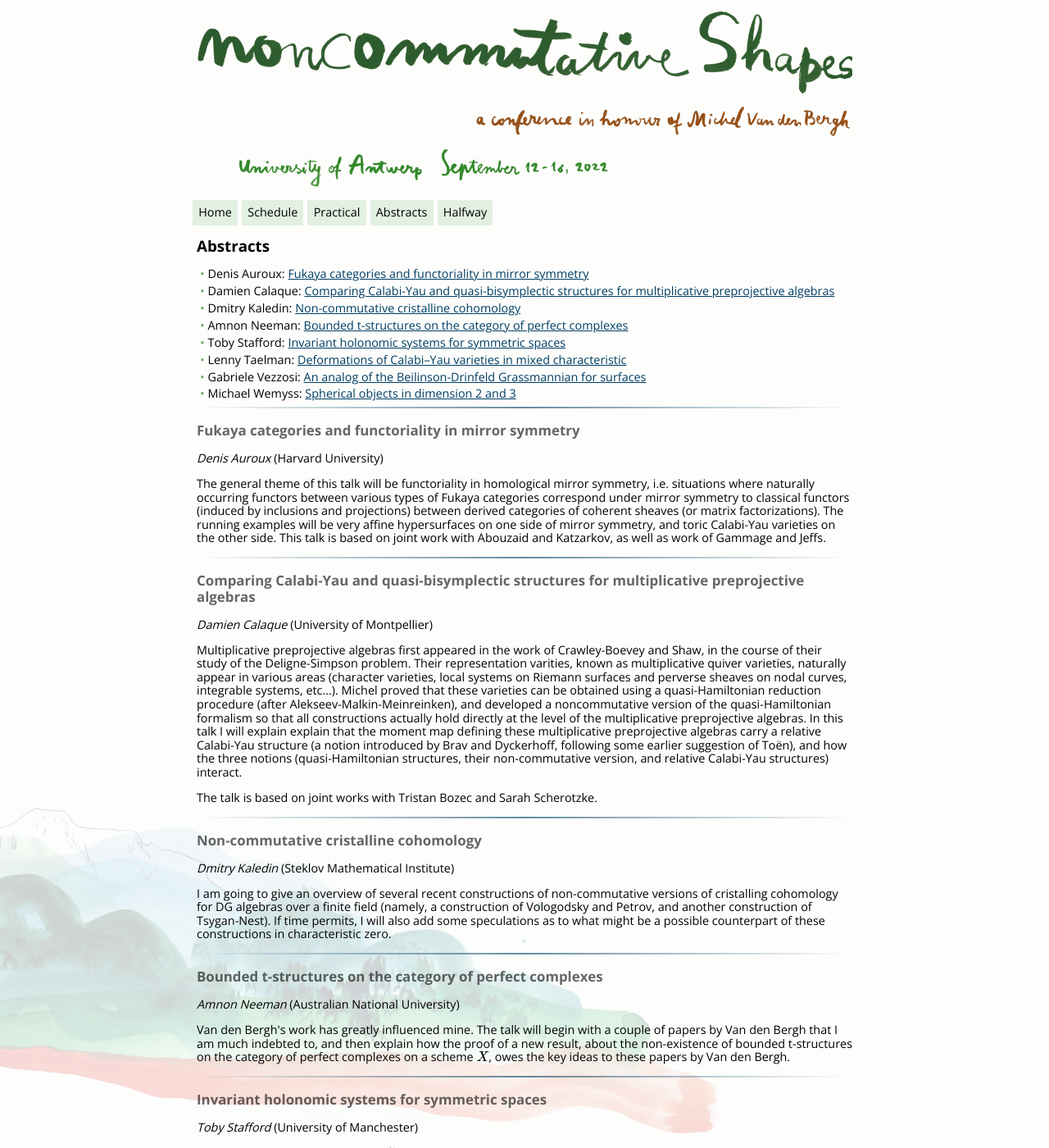
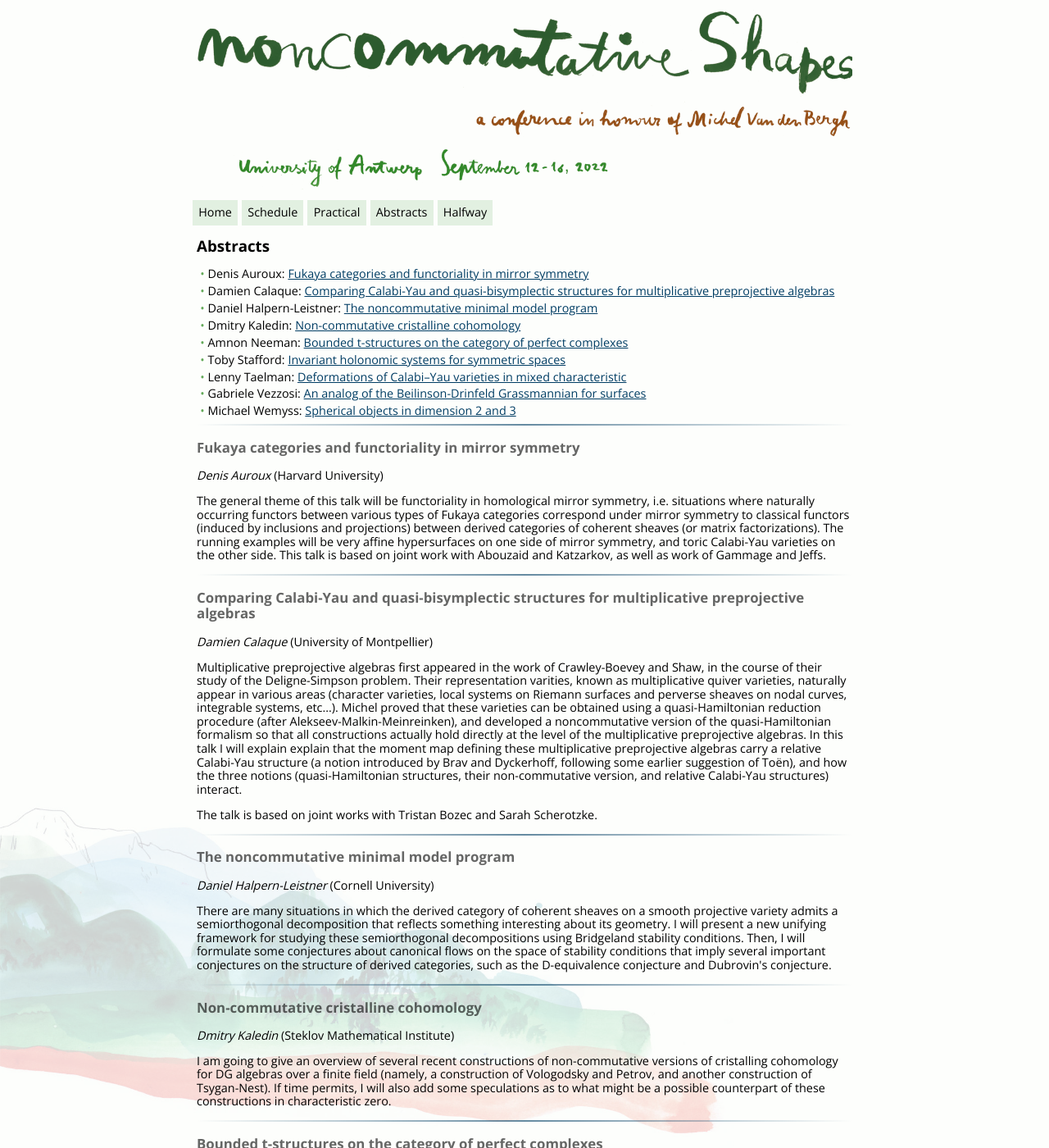
Before and after one commit to ncag-info/antwerp-2020, a Jekyll site: the page built from abstracts.html, in a window 1280 px wide and 1400 px high. Shown: the whole window at 82% size. Built offline with Jekyll 4.4.1, drawn with Linux system fonts in a browser that asks for light colours; nearby versions of some CDN libraries; library files that are not in the unit come from our copies; formulas are drawn with MathJax 3.

Commit message:
Added a talk

```diff
--- a/_data/speakers.yml
+++ b/_data/speakers.yml
@@ -7,7 +7,6 @@ bezrukavnikov:
   name: Roman Bezrukavnikov
   affiliation: MIT
   website: http://math.mit.edu/~bezrukav/
-  tbc: true
 
 calaque:
   name: Damien Calaque
@@ -25,6 +24,12 @@ gualtieri:
   affiliation: University of Toronto
   website: https://www.math.toronto.edu/mgualt/
   tbc: true
+
+halpernleistner:
+  name: Daniel Halpern-Leistner
+  affiliation: Cornell University
+  website: http://pi.math.cornell.edu/~danielhl/
+  online: true
 
 kaledin:
   name: Dmitry Kaledin
--- a/_data/talks.yml
+++ b/_data/talks.yml
@@ -10,6 +10,12 @@ calaque:
   abstract: >
     <p>Multiplicative preprojective algebras first appeared in the work of Crawley-Boevey and Shaw, in the course of their study of the Deligne-Simpson problem. Their representation varities, known as multiplicative quiver varieties, naturally appear in various areas (character varieties, local systems on Riemann surfaces and perverse sheaves on nodal curves, integrable systems, etc...). Michel proved that these varieties can be obtained using a quasi-Hamiltonian reduction procedure (after Alekseev-Malkin-Meinreinken), and developed a noncommutative version of the quasi-Hamiltonian formalism so that all constructions actually hold directly at the level of the multiplicative preprojective algebras. In this talk I will explain explain that the moment map defining these multiplicative preprojective algebras carry a relative Calabi-Yau structure (a notion introduced by Brav and Dyckerhoff, following some earlier suggestion of Toën), and how the three notions (quasi-Hamiltonian structures, their non-commutative version, and relative Calabi-Yau structures) interact.
     <p>The talk is based on joint works with Tristan Bozec and Sarah Scherotzke.
+
+halpernleistner:
+  title: The noncommutative minimal model program
+  speaker: halpernleistner
+  abstract: >
+    <p>There are many situations in which the derived category of coherent sheaves on a smooth projective variety admits a semiorthogonal decomposition that reflects something interesting about its geometry. I will present a new unifying framework for studying these semiorthogonal decompositions using Bridgeland stability conditions. Then, I will formulate some conjectures about canonical flows on the space of stability conditions that imply several important conjectures on the structure of derived categories, such as the D-equivalence conjecture and Dubrovin's conjecture.
 
 kaledin:
   title: Non-commutative cristalline cohomology
```
